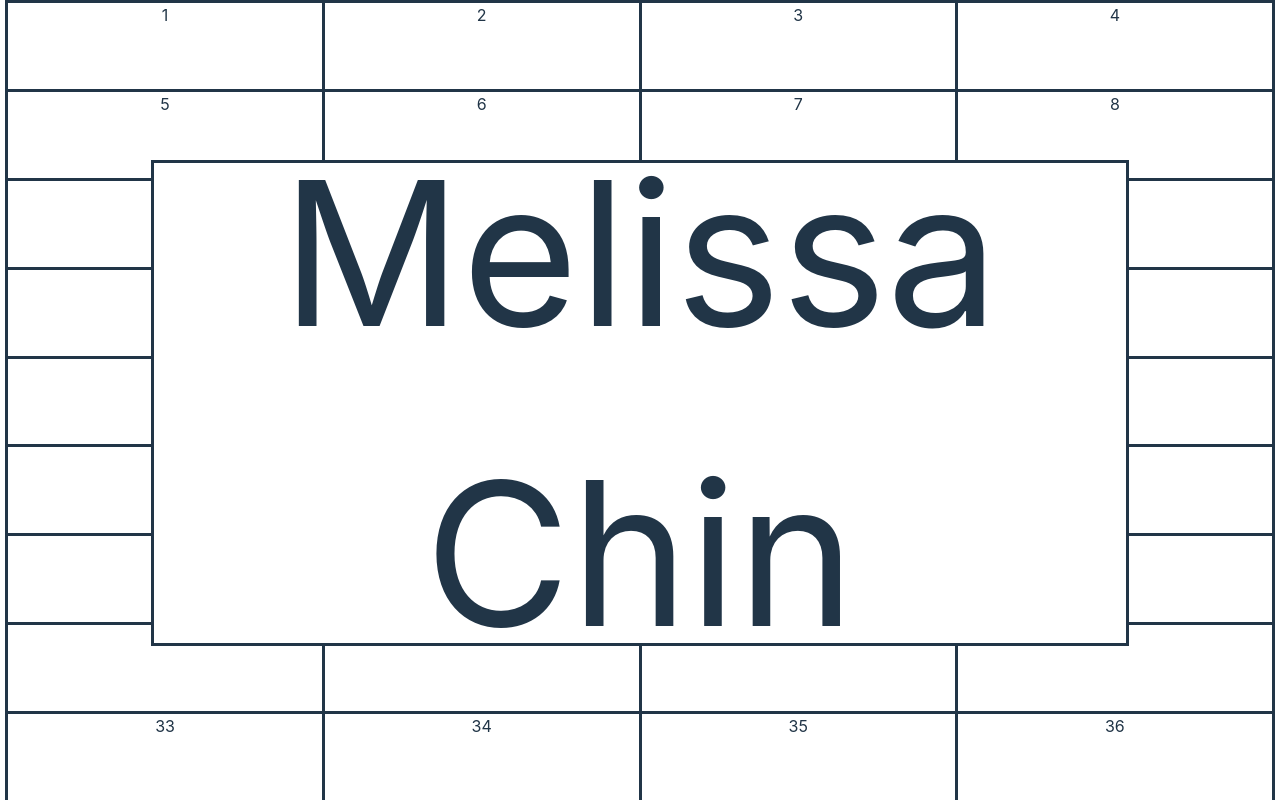
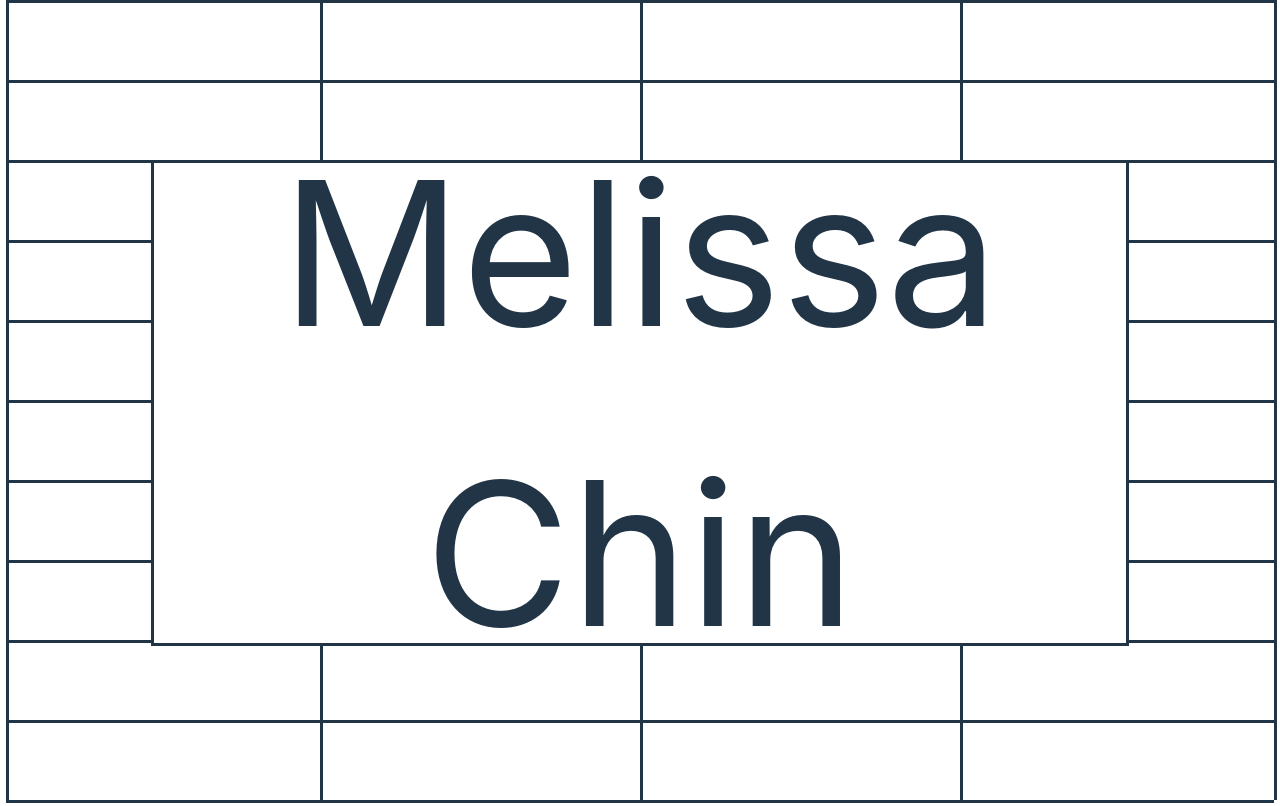
Before and after one commit to mjchin1/WebPageSamples, a React (Vite) app in the folder client/: page /maze in a window 1280 px wide. Built offline with nearby package versions, Linux system fonts and the light colour scheme; a web font is replaced by a local one.

Commit message:
adding vertical and horizontal line divs

```diff
--- a/client/src/Components/Maze.jsx
+++ b/client/src/Components/Maze.jsx
@@ -8,7 +8,7 @@ export default function Maze() {
     <>
     <div className="mazeContainer">
 
-    <div className="mazeSquare1 mazeSquare">1</div>
+    {/* <div className="mazeSquare1 mazeSquare">1</div>
     <div className="mazeSquare2 mazeSquare">2</div>
     <div className="mazeSquare3 mazeSquare">3</div>
     <div className="mazeSquare4 mazeSquare">4</div>
@@ -43,7 +43,33 @@ export default function Maze() {
     <div className="mazeSquare33 mazeSquare">33</div>
     <div className="mazeSquare34 mazeSquare">34</div>
     <div className="mazeSquare35 mazeSquare">35</div>
-    <div className="mazeSquare35 mazeSquare">36</div>
+    <div className="mazeSquare35 mazeSquare">36</div> */}
+
+
+
+    <div className="verticalLine1"></div>
+    <div className="verticalLine2"></div>
+    <div className="verticalLine3"></div>
+    <div className="verticalLine3"></div>
+    <div className="verticalLine4"></div>
+    <div className="verticalLine5"></div>
+    <div className="verticalLine7"></div>
+    <div className="verticalLine8"></div>
+    <div className="verticalLine9"></div>
+    <div className="verticalLine10"></div>
+
+    <div className="horizontalLine1"></div>
+    <div className="horizontalLine2"></div>
+    <div className="horizontalLine3"></div>
+    <div className="horizontalLine4"></div>
+    <div className="horizontalLine5"></div>
+    <div className="horizontalLine6"></div>
+    <div className="horizontalLine7"></div>
+    <div className="horizontalLine8"></div>
+    <div className="horizontalLine9"></div>
+    <div className="horizontalLine10"></div>
+    <div className="horizontalLine11"></div>
+
 
     <div className="mazeTitleSquare"> Melissa Chin</div>
 
--- a/client/src/index.css
+++ b/client/src/index.css
@@ -151,6 +151,105 @@ img {
   flex-wrap: wrap;
   justify-content:center;
   height: 100vh;
+}
+
+.verticalLine1 {
+  height: 100vh;
+  position: absolute;
+  left: .5vw;
+  border-left: solid;
+}
+.verticalLine2 {
+  height: 100vh;
+  position: absolute;
+  left: 25vw;
+  border-left: solid;
+}
+.verticalLine3 {
+  height: 100vh;
+  position: absolute;
+  left: 50vw;
+  border-left: solid;
+}
+.verticalLine4 {
+  height: 100vh;
+  position: absolute;
+  left: 75vw;
+  border-left: solid;
+}
+.verticalLine5 {
+  height: 100vh;
+  position: absolute;
+  left: 99.5vw;
+  border-left: solid;
+}
+
+
+.horizontalLine1 {
+  width: 99vw;
+  position: absolute;
+  top: 0vh;
+  border-bottom: solid;
+}
+.horizontalLine2 {
+  width: 99vw;
+  position: absolute;
+  top: 10vh;
+  border-bottom: solid;
+}
+.horizontalLine3 {
+  width: 99vw;
+  position: absolute;
+  top: 20vh;
+  border-bottom: solid;
+}
+.horizontalLine4 {
+  width: 99vw;
+  position: absolute;
+  top: 30vh;
+  border-bottom: solid;
+}
+.horizontalLine5 {
+  width: 99vw;
+  position: absolute;
+  top: 40vh;
+  border-bottom: solid;
+}
+.horizontalLine6 {
+  width: 99vw;
+  position: absolute;
+  top: 50vh;
+  border-bottom: solid;
+}
+.horizontalLine7 {
+  width: 99vw;
+  position: absolute;
+  top: 60vh;
+  border-bottom: solid;
+}
+.horizontalLine8 {
+  width: 99vw;
+  position: absolute;
+  top: 70vh;
+  border-bottom: solid;
+}
+.horizontalLine9 {
+  width: 99vw;
+  position: absolute;
+  top: 80vh;
+  border-bottom: solid;
+}
+.horizontalLine10 {
+  width: 99vw;
+  position: absolute;
+  top: 90vh;
+  border-bottom: solid;
+}
+.horizontalLine11 {
+  width: 99vw;
+  position: absolute;
+  top: 100vh;
+  border-bottom: solid;
 }
 
 .mazeTitleSquare {
```
